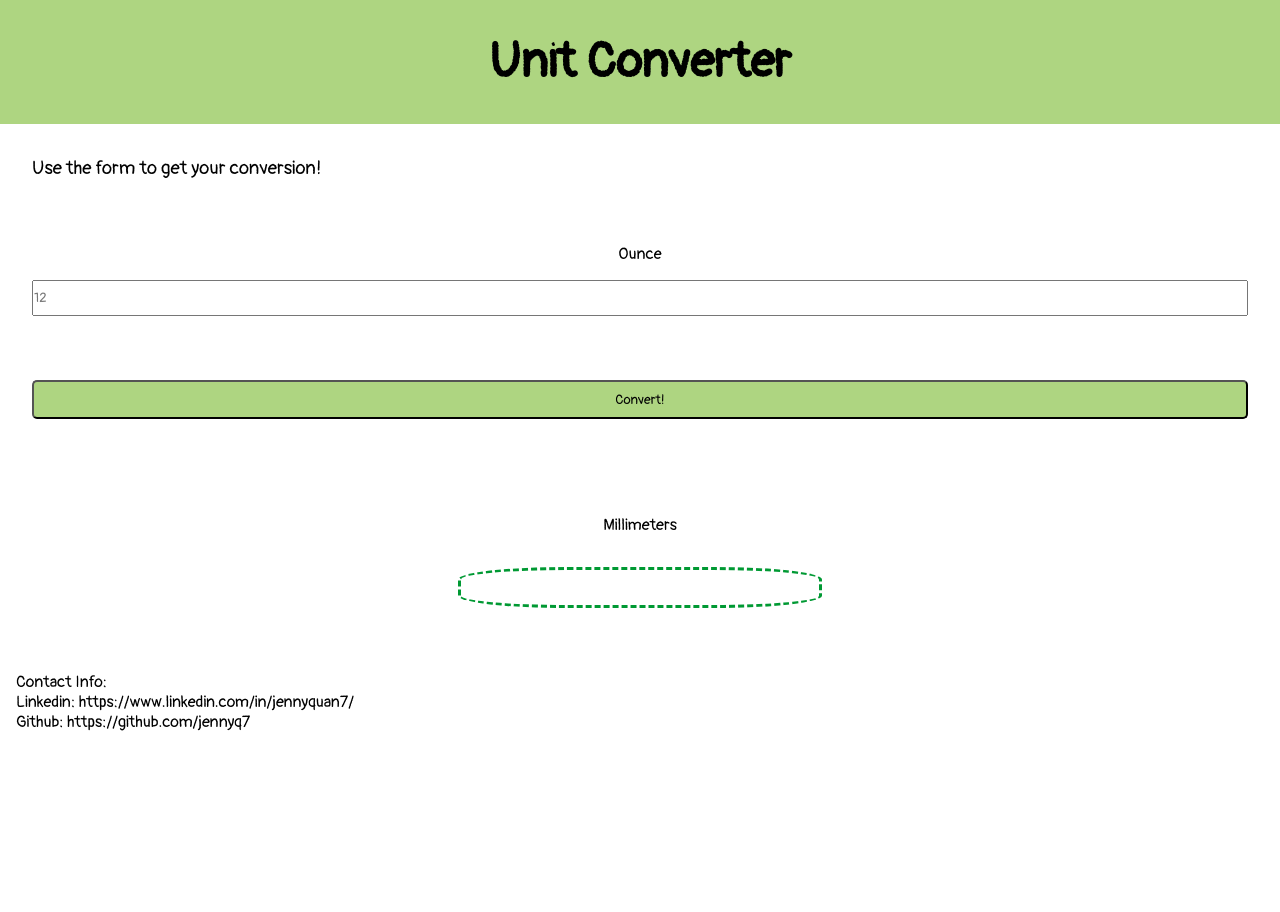
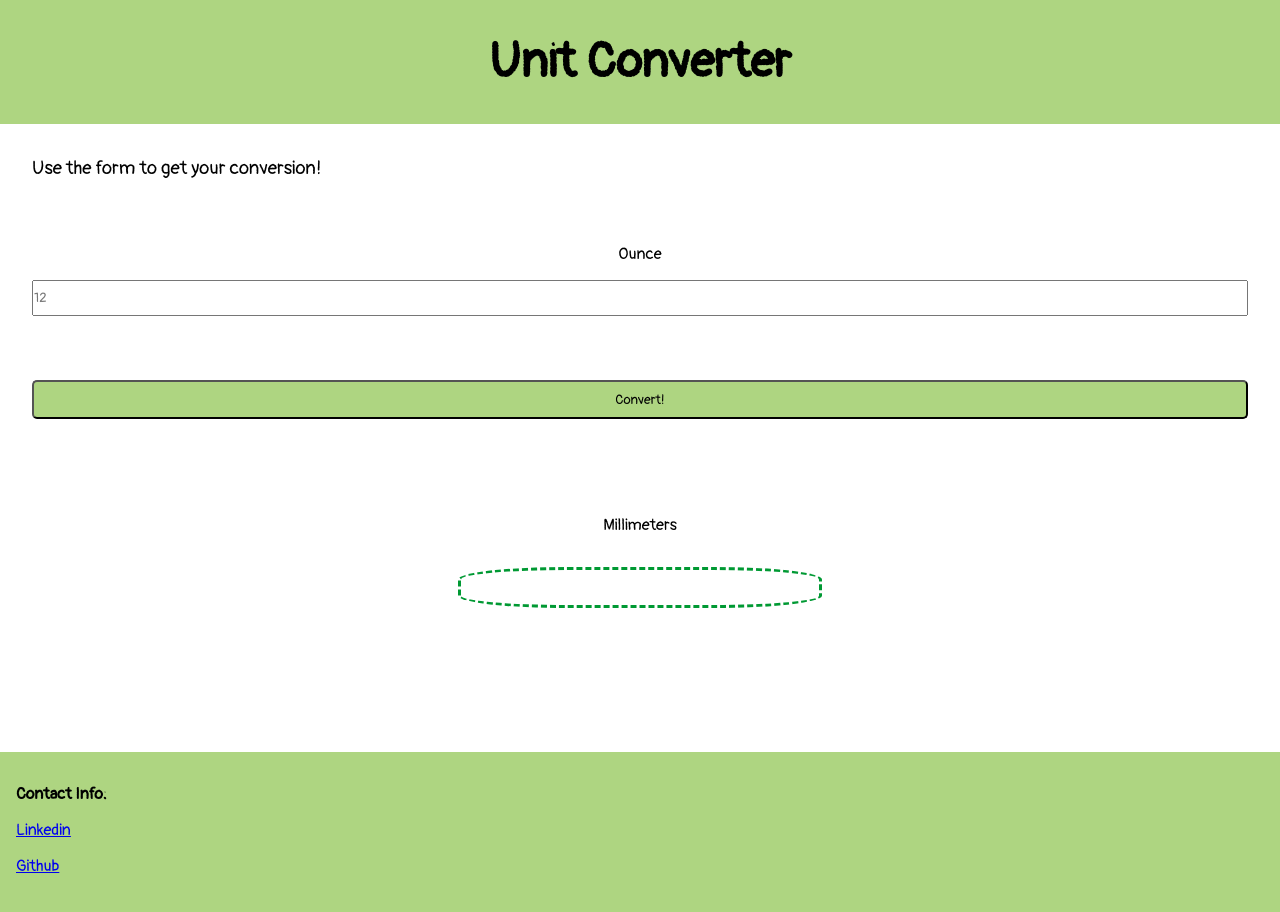
Before and after one commit to jennyq7/unit-converter, a React (Create React App) app: page / in a window 1280 px wide. Shown: the top 912 px of the page. Before the commit the page ends 800 px from the top, so only its background shows below. Built offline with nearby package versions, Linux system fonts and the light colour scheme.

Commit message:
styled footer

```diff
--- a/src/components/Footer/Footer.js
+++ b/src/components/Footer/Footer.js
@@ -4,10 +4,10 @@ function Footer () {
 
     return (
         <footer className="footer">
-            <span>Contact Info:</span>
-            <section>
-                <div>Linkedin: https://www.linkedin.com/in/jennyquan7/</div>
-                <div>Github: https://github.com/jennyq7</div>
+            <span className="footer__title">Contact Info:</span>
+            <section className="footer__links">
+                <a href="https://www.linkedin.com/in/jennyquan7/"><div>Linkedin</div></a>
+                <a href="https://github.com/jennyq7"><div>Github</div></a>
             </section>
         </footer>
     )
--- a/src/components/Footer/Footer.scss
+++ b/src/components/Footer/Footer.scss
@@ -3,5 +3,23 @@
 @use '../../styles/partials/variables' as *;
 
 .footer {
-    @include setPadding(2rem, 1rem, 1rem, 1rem);
+    @include setPadding(2rem, 1rem, 2rem, 1rem);
+    @include setMargin(7rem, 0rem, 0rem, 0rem);
+    display: flex;
+    flex-direction: column;
+    background-color: $main-color;
+    min-height: 60vh;
+
+    &__title {
+        font-weight: 600;
+        @include setMargin(0, 0, 1rem, 0);
+    }
+
+    &__links {
+        display: flex;
+        flex-direction: column;
+        height:50%;
+        gap: 1rem;
+    }
+
 }
```
